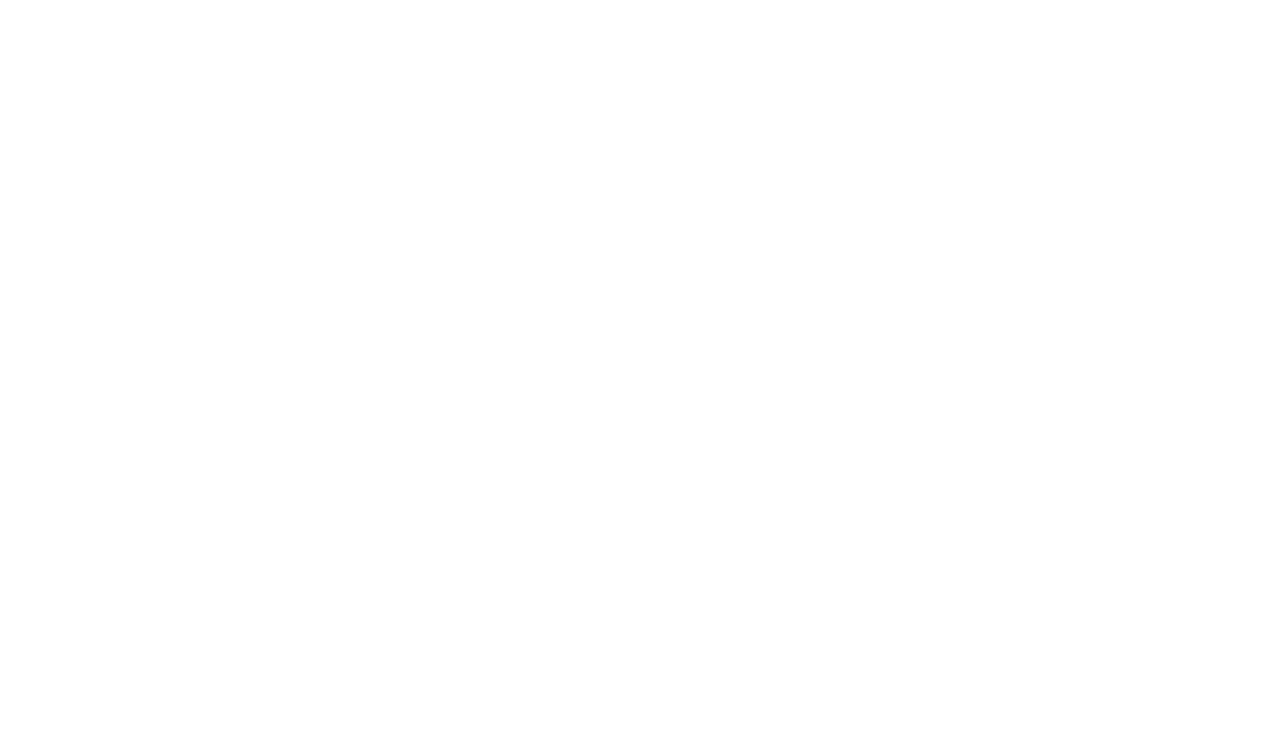
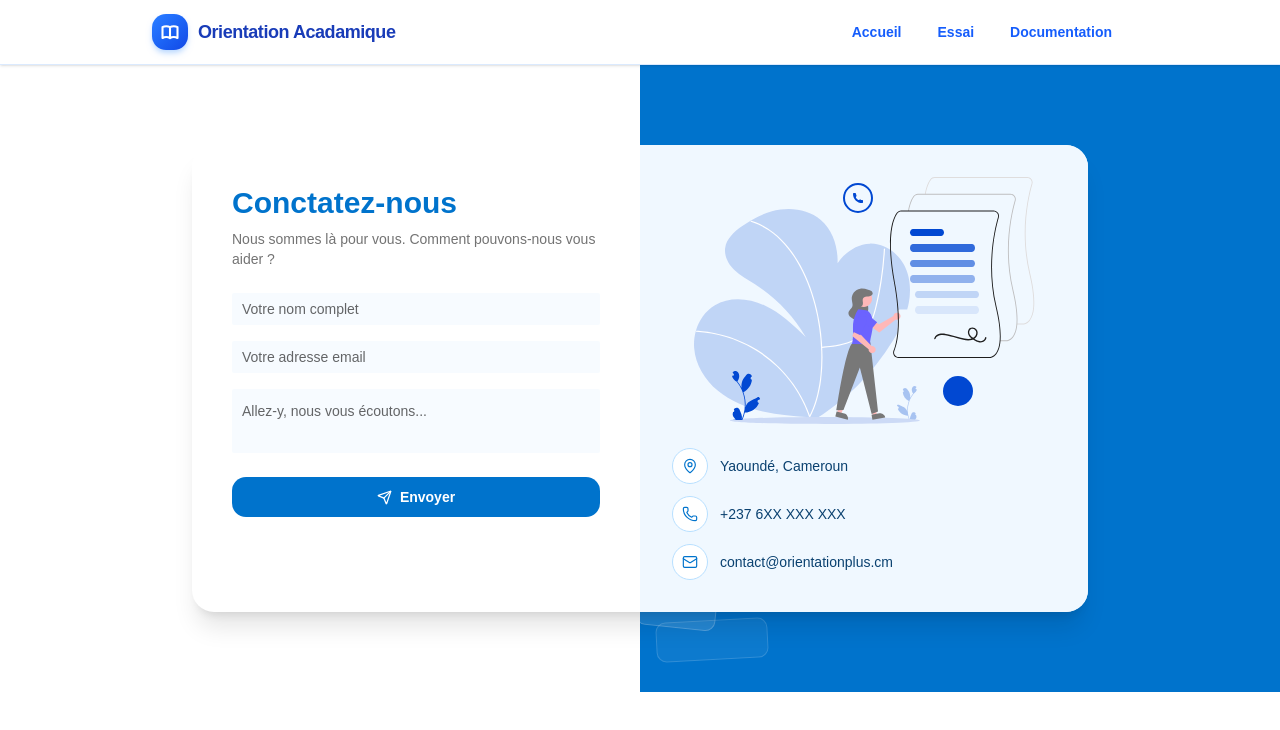
Before and after one commit to EmmanuelSeujip/interface-conseil-etudiant, a React (Vite) app: page /contact in a window 1280 px wide. Before the commit this address had no page. Shown: the top 730 px of the page. Built offline with nearby package versions, Linux system fonts and the light colour scheme.

Commit message:
creation de la page de contac

```diff
--- a/src/App.jsx
+++ b/src/App.jsx
@@ -2,13 +2,16 @@
 import PageWithHeader from "./components/Shared/PageWithHeader"
 import FormulaireProfil from "./page/Formulaire"
 import Home from "./page/Home"
+import ContactPage from "./page/Contact"
 const App = () => {
     return (
         <Router>
             <Routes>
                 <Route path="/" element={<Home />} />
+
                 <Route element={<PageWithHeader />}>
                     <Route path="/formulaire" element={<FormulaireProfil />} />
+                    <Route path="/contact" element={<ContactPage/>} />
                 </Route>
             </Routes>
         </Router>
--- a/src/components/Shared/PageWithHeader.jsx
+++ b/src/components/Shared/PageWithHeader.jsx
@@ -4,7 +4,7 @@
     return (
         <>
             <Header />
-            <main className="max-w-2xl mx-auto px-4 py-10">
+            <main>
                 <Outlet />
             </main>
         </>
--- /dev/null
+++ b/src/components/ui/input.jsx
@@ -0,0 +1,22 @@
+import * as React from "react"
+
+import { cn } from "@/lib/utils"
+
+function Input({
+  className,
+  type,
+  ...props
+}) {
+  return (
+    <input
+      type={type}
+      data-slot="input"
+      className={cn(
+        "h-8 w-full min-w-0 rounded-lg border border-input bg-transparent px-2.5 py-1 text-base transition-colors outline-none file:inline-flex file:h-6 file:border-0 file:bg-transparent file:text-sm file:font-medium file:text-foreground placeholder:text-muted-foreground focus-visible:border-ring focus-visible:ring-3 focus-visible:ring-ring/50 disabled:pointer-events-none disabled:cursor-not-allowed disabled:bg-input/50 disabled:opacity-50 aria-invalid:border-destructive aria-invalid:ring-3 aria-invalid:ring-destructive/20 md:text-sm dark:bg-input/30 dark:disabled:bg-input/80 dark:aria-invalid:border-destructive/50 dark:aria-invalid:ring-destructive/40",
+        className
+      )}
+      {...props} />
+  );
+}
+
+export { Input }
--- /dev/null
+++ b/src/components/ui/textarea.jsx
@@ -0,0 +1,20 @@
+import * as React from "react"
+
+import { cn } from "@/lib/utils"
+
+function Textarea({
+  className,
+  ...props
+}) {
+  return (
+    <textarea
+      data-slot="textarea"
+      className={cn(
+        "flex field-sizing-content min-h-16 w-full rounded-lg border border-input bg-transparent px-2.5 py-2 text-base transition-colors outline-none placeholder:text-muted-foreground focus-visible:border-ring focus-visible:ring-3 focus-visible:ring-ring/50 disabled:cursor-not-allowed disabled:bg-input/50 disabled:opacity-50 aria-invalid:border-destructive aria-invalid:ring-3 aria-invalid:ring-destructive/20 md:text-sm dark:bg-input/30 dark:disabled:bg-input/80 dark:aria-invalid:border-destructive/50 dark:aria-invalid:ring-destructive/40",
+        className
+      )}
+      {...props} />
+  );
+}
+
+export { Textarea }
--- /dev/null
+++ b/src/page/Contact.jsx
@@ -0,0 +1,128 @@
+import { motion } from "framer-motion";
+import { MapPin, Phone, Mail, Send } from "lucide-react";
+import { Input } from "@/components/ui/input";
+import { Textarea } from "@/components/ui/textarea";
+import { Button } from "@/components/ui/button";
+import image from "@/assets/image/contact.svg"
+const formVariants = {
+  hidden: { opacity: 0, x: -50 },
+  visible: {
+    opacity: 1,
+    x: 0,
+    transition: { duration: 0.6, ease: [0.25, 0.1, 0.25, 1] },
+  },
+};
+
+const infoVariants = {
+  hidden: { opacity: 0, x: 50 },
+  visible: {
+    opacity: 1,
+    x: 0,
+    transition: { duration: 0.6, ease: [0.25, 0.1, 0.25, 1] },
+  },
+};
+
+const contactItems = [
+  { icon: MapPin, text: "Yaoundé, Cameroun" },
+  { icon: Phone, text: "+237 6XX XXX XXX" },
+  { icon: Mail, text: "contact@orientationplus.cm" },
+];
+
+const ContactPage = () => {
+  return (
+    <div className="relative flex items-center justify-center px-6 py-20 overflow-hidden">
+
+      {/* Fond splitté */}
+      <div className="absolute inset-0 flex">
+        <div className="w-1/2 bg-white" />
+        <div className="w-1/2 bg-picton-blue-600" />
+      </div>
+
+      {/* Rectangles décoratifs */}
+      <div className="absolute bottom-16 right-[44%] w-20 h-12 rounded-lg border border-white/20 bg-white/10 rotate-6" />
+      <div className="absolute bottom-8 right-[40%] w-28 h-10 rounded-lg border border-white/15 bg-white/5 -rotate-3" />
+      <div className="absolute bottom-28 right-[38%] w-14 h-14 rounded-lg border border-white/10 bg-white/5 rotate-12" />
+
+      {/* Carte principale */}
+      <motion.div
+        className="relative z-10 w-full max-w-4xl bg-white rounded-3xl shadow-xl overflow-hidden"
+        initial={{ opacity: 0, y: 40 }}
+        whileInView={{ opacity: 1, y: 0 }}
+        viewport={{ once: true, margin: "-80px" }}
+        transition={{ duration: 0.6, ease: [0.25, 0.1, 0.25, 1] }}
+      >
+        <div className="grid grid-cols-2">
+
+          {/* Colonne gauche — Formulaire */}
+          <motion.div
+            className="p-10 flex flex-col gap-6"
+            variants={formVariants}
+            initial="hidden"
+            whileInView="visible"
+            viewport={{ once: true, margin: "-80px" }}
+          >
+            <div>
+              <h2 className="text-3xl font-bold text-picton-blue-600 mb-2">
+                Conctatez-nous
+              </h2>
+              <p className="mt-1 text-sm text-muted-foreground">
+                Nous sommes là pour vous. Comment pouvons-nous vous aider ?
+              </p>
+            </div>
+
+            <div className="flex flex-col gap-4">
+              <Input
+                placeholder="Votre nom complet"
+                className="py-3 bg-picton-blue-50/50 border-0 rounded-xs focus-visible:ring-picton-blue-400 placeholder:text-black/60"
+              />
+              <Input
+                type="email"
+                placeholder="Votre adresse email"
+                className="py-3 bg-picton-blue-50/50 border-0 rounded-xs focus-visible:ring-picton-blue-400 placeholder:text-black/60"
+              />
+              <Textarea
+                rows={5}
+                placeholder="Allez-y, nous vous écoutons..."
+                className="resize-none py-3 bg-picton-blue-50/50 border-0 rounded-xs focus-visible:ring-picton-blue-400 placeholder:text-black/60"
+              />
+            </div>
+
+            <motion.div whileHover={{ scale: 1.02 }} whileTap={{ scale: 0.97 }}>
+              <Button className="w-full rounded-xl bg-picton-blue-600 hover:bg-picton-blue-700 text-white font-semibold py-5 gap-2">
+                <Send size={15} />
+                Envoyer
+              </Button>
+            </motion.div>
+          </motion.div>
+
+          {/* Colonne droite — Illustration + infos */}
+          <motion.div
+            className="bg-picton-blue-50 flex flex-col justify-between p-8"
+            variants={infoVariants}
+            initial="hidden"
+            whileInView="visible"
+            viewport={{ once: true, margin: "-80px" }}
+          >
+            <div className="flex-1 flex items-center justify-center">
+                <img src={image} alt="" />
+            </div>
+
+            <div className="flex flex-col gap-3 mt-6">
+              {contactItems.map(({ icon: Icon, text }) => (
+                <div key={text} className="flex items-center gap-3">
+                  <div className="flex h-9 w-9 flex-shrink-0 items-center justify-center rounded-full border border-picton-blue-200 bg-white text-picton-blue-600">
+                    <Icon size={16} strokeWidth={1.75} />
+                  </div>
+                  <span className="text-sm text-picton-blue-900">{text}</span>
+                </div>
+              ))}
+            </div>
+          </motion.div>
+
+        </div>
+      </motion.div>
+    </div>
+  );
+};
+
+export default ContactPage;
```
Also changed, not shown: src/assets/image/contact.svg (added).
